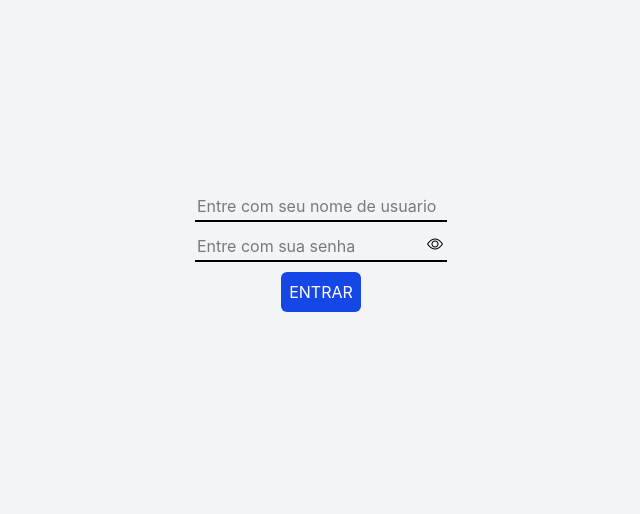
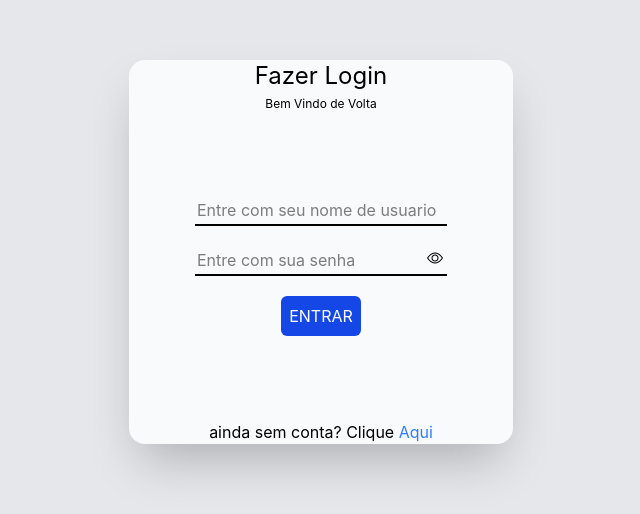
Before and after one commit to CadevV/Devppe, a React (Vite) app in the folder frontend/: page / in a window 1280 px wide. Shown: the part 148-662 px from the top of the page, without its empty margins (319-959 px from the left). Built offline with nearby package versions, Linux system fonts and the light colour scheme.

Commit message:
feat: Atualiza o layout do componente de login e melhora a usabilidade

```diff
--- a/frontend/src/pages/login/Login.jsx
+++ b/frontend/src/pages/login/Login.jsx
@@ -21,13 +21,20 @@ const Login = () => {
     setPass(e.target.value);
   };
 
-  const sendPass = ()=>{
-    console.log(pass, name)
-  }
+  const sendPass = () => {
+    console.log(pass, name);
+  };
 
   return (
     <>
-      <div className="flex flex-col items-center justify-center min-h-screen py-2 bg-gray-100 gap-2.5">
+      <div className="flex flex-col items-center justify-center min-h-screen py-2 bg-gray-200 gap-2.5">
+        <div className="bg-gray-50 h-96 w-sm flex flex-col items-center justify-center rounded-2xl shadow-2xl gap-3">
+          <div className="flex flex-col items-center gap-1">
+            <h1 className="text-2xl">Fazer Login</h1>
+            <p className="text-xs">Bem Vindo de Volta</p>
+          </div>
+
+          <div className="flex-1 flex flex-col gap-5 items-center justify-center">
             <div>
               <input
                 type="text"
@@ -60,9 +67,17 @@ const Login = () => {
             </div>
 
             <div>
-          <button onClick={sendPass} className="cursor-pointer text-white uppercase rounded-md p-2 bg-blue-700">
+              <button
+                onClick={sendPass}
+                className="cursor-pointer text-white uppercase rounded-md p-2 bg-blue-700"
+              >
                 Entrar
               </button>
+            </div>
+
+          </div>
+
+          <p>ainda sem conta? Clique <span className="text-blue-500 cursor-pointer">Aqui</span></p>
         </div>
       </div>
     </>
```
Lines whose indentation alone changed are shown as unchanged.
